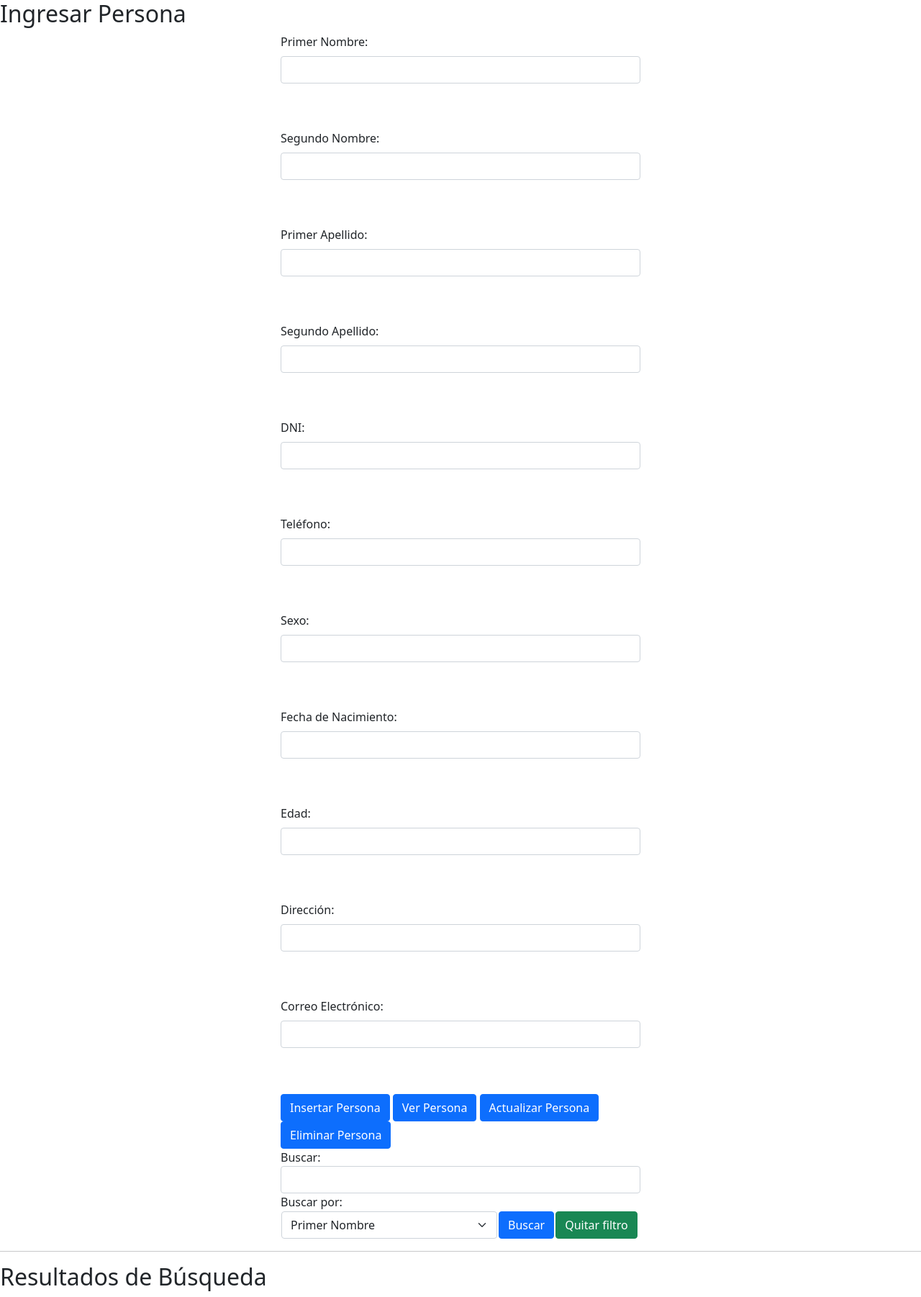
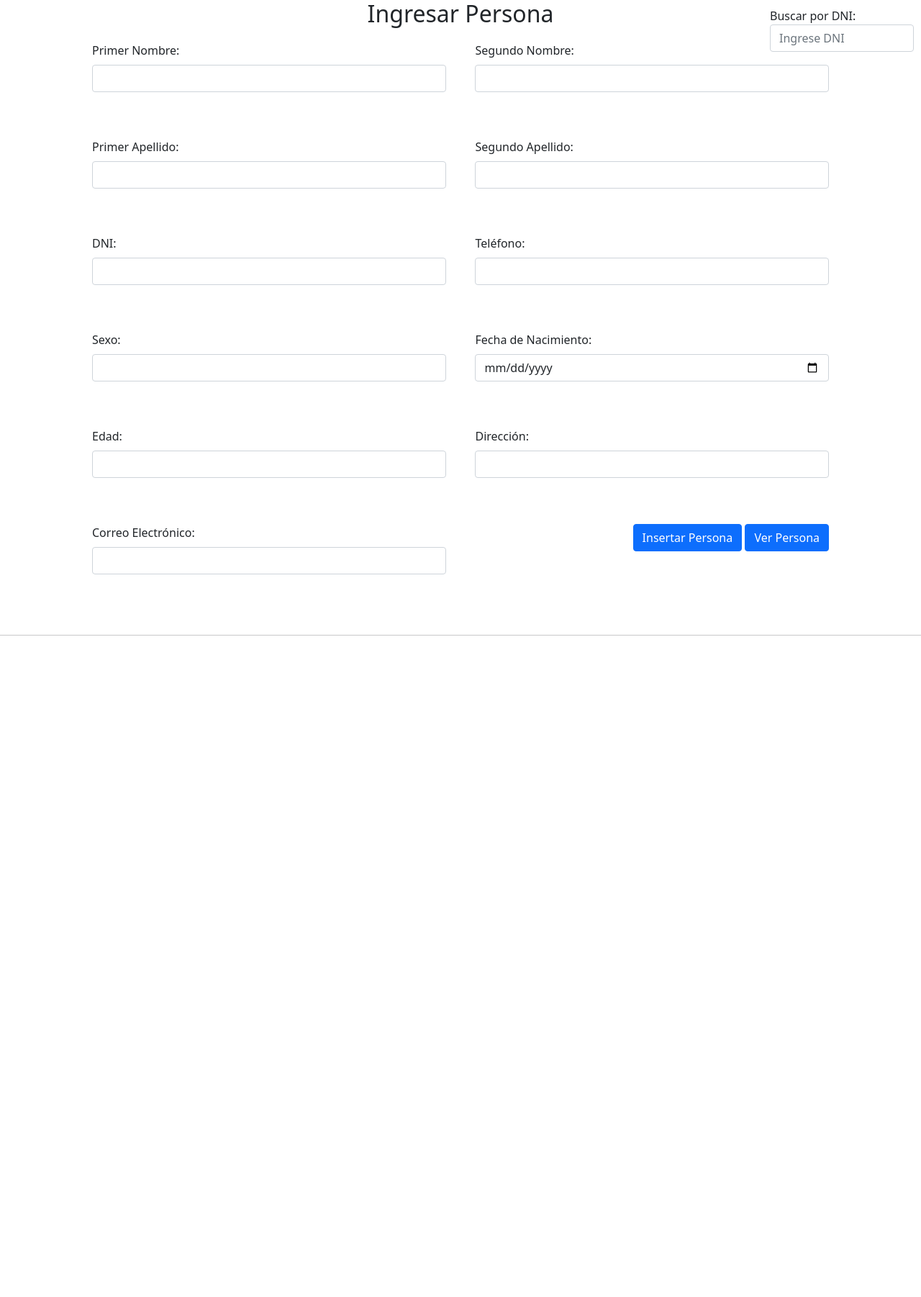
Before and after one commit to Erkc22trex/Citas_Medicas_V1_Grupo4, a PHP site: page /vistaPersona.php in a window 1280 px wide. Shown: the whole page at 72% size. After the commit the page ends 883 px from the top, so only its background shows below. Run offline with PHP 8.4, Linux system fonts and the light colour scheme; some libraries are stand-ins or nearby versions.

Commit message:
Resuelto error de inserccion de personas y arreglos en vista

```diff
--- a/php/DAOpersona.php
+++ b/php/DAOpersona.php
@@ -65,7 +65,7 @@ class DAOPersona {
         }
     }
 
-        public function ingresarPersona($objeto) {
+    public function ingresarPersona($objeto) {
     $p = $objeto;
 
     // Verificar si la persona ya existe antes de insertarla
@@ -142,7 +142,7 @@ class DAOPersona {
     }
 }
 
-public function actualizarPersona(Persona $persona) {
+    public function actualizarPersona(Persona $persona) {
     $sql = "UPDATE persona SET Primer_Nombre=?, Segundo_Nombre=?, Primer_Apellido=?, Segundo_Apellido=?, Telefono=?, Sexo=?, Fecha_de_nacimiento=?, Edad=?, Direccion=?, Correo_Electronico=? WHERE Dni=?";
     $stmt = $this->conn->prepare($sql);
 
@@ -183,7 +183,7 @@ public function actualizarPersona(Persona $persona) {
     }
 }
 
-public function eliminarPersona($dni) {
+    public function eliminarPersona($dni) {
     $sql = "DELETE FROM persona WHERE Dni=?";
     $stmt = $this->conn->prepare($sql);
 
--- a/php/vistaPersona.php
+++ b/php/vistaPersona.php
@@ -1,132 +1,110 @@
 <!DOCTYPE html>
 <html>
 <head>
+    <script src="https://cdn.jsdelivr.net/npm/sweetalert2@11"></script>
+    <script src="https://cdnjs.cloudflare.com/ajax/libs/sweetalert/2.1.2/sweetalert.min.js"></script>
+    <link rel="stylesheet" href="https://cdn.jsdelivr.net/npm/bootstrap@5.1.3/dist/css/bootstrap.min.css" integrity="sha384-1BmE4kWBq78iYhFldvKuhfTAU6auU8tT94WrHftjDbrCEXSU1oBoqyl2QvZ6jIW3" crossorigin="anonymous">
+    <script src="https://code.jquery.com/jquery-3.6.0.min.js"></script>
+
     <meta charset="UTF-8">
     <title>Administrar Personas</title>
-     <link rel="stylesheet" href="formularioPersona.css">
-     <link rel="stylesheet" href="https://cdn.jsdelivr.net/npm/bootstrap@5.1.3/dist/css/bootstrap.min.css" integrity="sha384-1BmE4kWBq78iYhFldvKuhfTAU6auU8tT94WrHftjDbrCEXSU1oBoqyl2QvZ6jIW3" crossorigin="anonymous">
-<script src="https://cdn.jsdelivr.net/npm/bootstrap@5.1.3/dist/js/bootstrap.bundle.min.js" integrity="sha384-ka7Sk0Gln4gmtz2MlQnikT1wXgYsOg+OMhuP+IlRH9sENBO0LRn5q+8nbTov4+1p" crossorigin="anonymous"></script>
-     <script src="https://code.jquery.com/jquery-3.6.0.min.js"></script>
 </head>
 <body>
-    <h2>Ingresar Persona</h2>
-     <form id="formularioPersona" action="ControladorPersona.php" method="post" style="position: relative; margin: auto; width: 500px;">
+    <h2 style="text-align: center;">Ingresar Persona</h2>
+     <form id="formularioPersona" action="./ControladorPersona.php" method="POST" style="width: 80%; margin: 20px auto; display: flex; flex-wrap: wrap; justify-content: space-between;">
+    <div style="width: 48%;">
             <div class="mb-3">
         <label for="primerNombre" class="form-label">Primer Nombre:</label>
         <input type="text" class="form-control" id="primerNombre" name="primerNombre" required><br><br>
     </div>
+         </div>
 
+    <div style="width: 48%;">
             <div class="mb-3">
         <label for="segundoNombre" class="form-label">Segundo Nombre:</label>
         <input type="text" class="form-control" id="segundoNombre" name="segundoNombre"><br><br>
     </div>
+    </div>
 
+    <div style="width: 48%;">
             <div class="mb-3">
         <label for="primerApellido" class="form-label">Primer Apellido:</label>
         <input type="text" class="form-control" id="primerApellido" name="primerApellido" required><br><br>
     </div>
+    </div>
 
+    <div style="width: 48%;">
             <div class="mb-3">
         <label for="segundoApellido" class="form-label">Segundo Apellido:</label>
         <input type="text" class="form-control" id="segundoApellido" name="segundoApellido"><br><br>
     </div>
+    </div>
 
+    <div style="width: 48%;">
             <div class="mb-3">
         <label for="dni" class="form-label">DNI:</label>
         <input type="text" class="form-control" id="dni" name="dni" required><br><br>
     </div>
+    </div>
 
+    <div style="width: 48%;">
             <div class="mb-3">
         <label for="telefono" class="form-label">Teléfono:</label>
         <input type="text" class="form-control" id="telefono" name="telefono" required><br><br>
     </div>
+    </div>
 
+    <div style="width: 48%;">
             <div class="mb-3">
         <label for="sexo" class="form-label">Sexo:</label>
         <input type="text" class="form-control" id="sexo" name="sexo" required><br><br>
     </div>
+    </div>
 
+    <div style="width: 48%;">
             <div class="mb-3">
         <label for="fechaDeNacimiento" class="form-label">Fecha de Nacimiento:</label>
-        <input type="text" class="form-control" id="fechaDeNacimiento" name="fechaDeNacimiento" required><br><br>
+        <input type="date" class="form-control" id="fechaDeNacimiento" name="fechaDeNacimiento" required pattern="[0-9]{4}-[0-9]{2}-[0-9]{2}">
+    </div>
     </div>
 
+    <div style="width: 48%;">
             <div class="mb-3">
         <label for="edad" class="form-label">Edad:</label>
         <input type="number" class="form-control" id="edad" name="edad" required><br><br>
     </div>
+    </div>
 
+    <div style="width: 48%;">
             <div class="mb-3">
         <label for="direccion" class="form-label">Dirección:</label>
         <input type="text" class="form-control" id="direccion" name="direccion" required><br><br>
     </div>
+    </div>
 
+    <div style="width: 48%;">
             <div class="mb-3">
         <label for="correoElectronico" class="form-label">Correo Electrónico:</label>
         <input type="email" class="form-control" id="correoElectronico" name="correoElectronico" required><br><br>
     </div>
+    </div>
 
     <div class="botones">
-        <input type="submit" class="btn btn-primary" name="accion" value="Insertar Persona">
-        <input type="submit" class="btn btn-primary" name="accion" value="Ver Persona">
-        <input type="submit" class="btn btn-primary" name="accion" value="Actualizar Persona">
-        <input type="submit" class="btn btn-primary" name="accion" value="Eliminar Persona">
+        <input type="submit" class="btn btn-primary" name="accion"  id ="accion" value="Insertar Persona">
+       <input type="submit" class="btn btn-primary" name="accion2" id="accion2" value="Ver Persona">
+       <!-- <input type="submit" class="btn btn-primary" name="accion" value="Actualizar Persona">
+        <input type="submit" class="btn btn-primary" name="accion" value="Eliminar Persona">-->
     </div>
 </form>
+
 <!-- formulario para búsquedas -->
-              <form action="ControladorPersona.php" method="post" name = "formulario2" id = "formulario2" onsubmit="" style="position: relative; margin: auto; width: 500px;">
+              <form action="ControladorPersona.php" method="post" name="formulario2" id="formulario2" style="width: 200px; position: absolute; top: 10px; right: 10px;">
     <div class="mb-1">
-                    <label for="busqueda">Buscar: </label>
-                    <input type="text" class="form-control" id="buscar" name="buscar" >
-                    <label for="dni">Buscar por: </label>
-                    <table>
-                        <tr><td><select class="form-select" id="dni" name="dni" style="width: 300px;">
-                              <option value="primerNombre">Primer Nombre</option>
-                              <option value="segundoNombre">Segundo Nombre</option>
-                              <option value="primerApellido">Primer Apellido</option>
-                              <option value="segundoApellido">Segundo Apellido</option>
-                              <option value="dni">DNI</option>
-                              <option value="telefono">Telefono</option>
-                              <option value="sexo">Sexo</option>
-                              <option value="fechaDeNacimiento">Fecha de Nacimiento</option>
-                              <option value="edad">Edad</option>
-                              <option value="direccion">Direccion</option>
-                              <option value="correoElectornico">Correo Electronico</option>
-                            </select>
-                          </td> <td>
-                              <button type="submit" id="btnBuscar" name="btnBuscar" class="btn btn-primary" onclick="return validar2()">Buscar</button> </td><td>
-                            <button type="submit" id="btnQuitarF" name="btnQuitarF" class="btn btn-success" onclick="return recargar()">Quitar filtro</button>
-                          </td></tr></table>
+        <label for="buscar">Buscar por DNI:</label>
+        <input type="text" class="form-control" id="buscar" name="buscar" placeholder="Ingrese DNI" >
     </div>
 </form>
 
     <hr>
-
-    <!-- Tabla para mostrar resultados de búsqueda -->
-    <h2>Resultados de Búsqueda</h2>
-    <div id="tablaResultados">
-    </div>
-     <script>
-        $(document).ready(function() {
-            $('#formularioPersona').on('submit', function(e) {
-                e.preventDefault(); // Evitar que el formulario se envíe por defecto
-
-                var formData = $(this).serialize();
-
-                $.ajax({
-                    type: 'POST',
-                    url: 'ControladorPersona.php',
-                    data: formData,
-                    success: function(response) {
-                        // Manejo de la respuesta del servidor
-                        alert(response);
-
-                        // Limpieza de los campos del formulario si es necesario
-                         $('#formularioPersona')[0].reset();
-                    }
-                });
-            });
-        });
-    </script>
 </body>
 </html>
```
Also changed, not shown: php/ControladorPersona.php (+31 -49 lines). Lines whose indentation alone changed are shown as unchanged.
